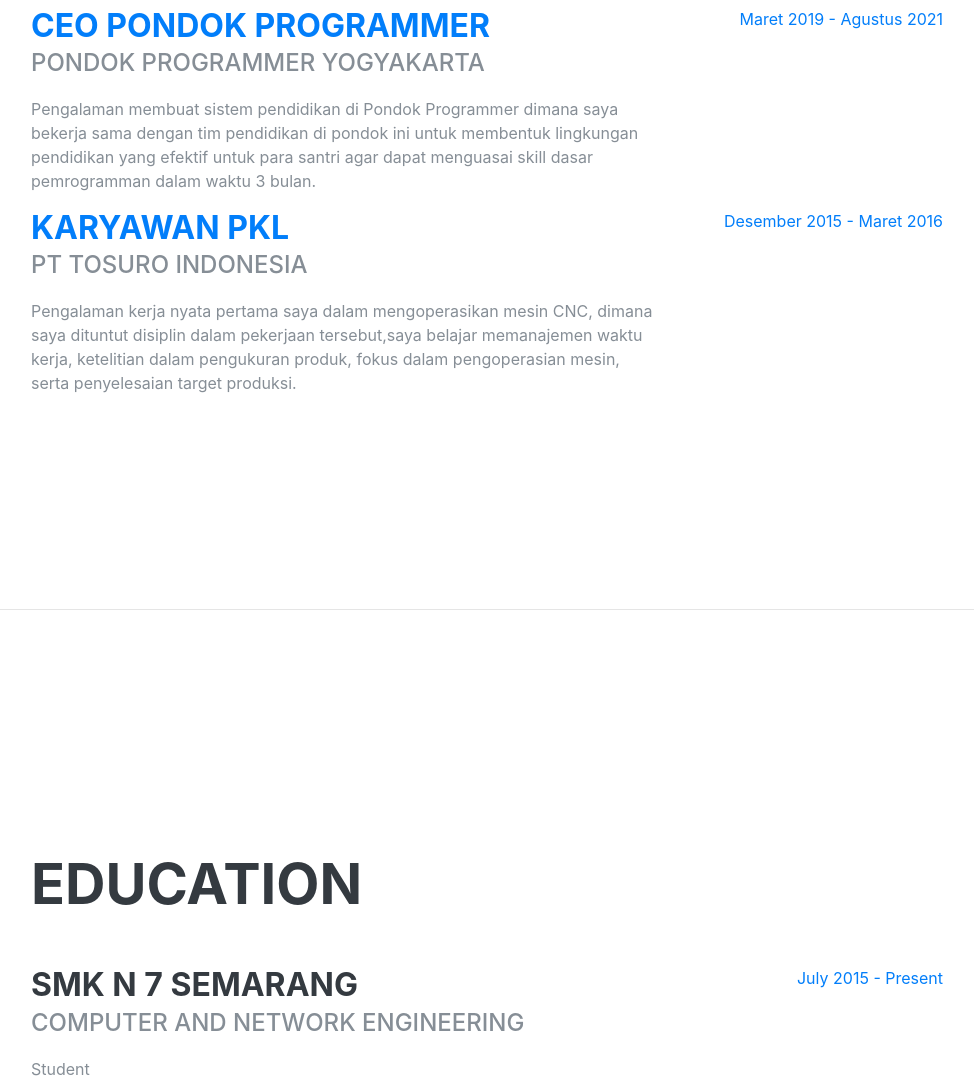
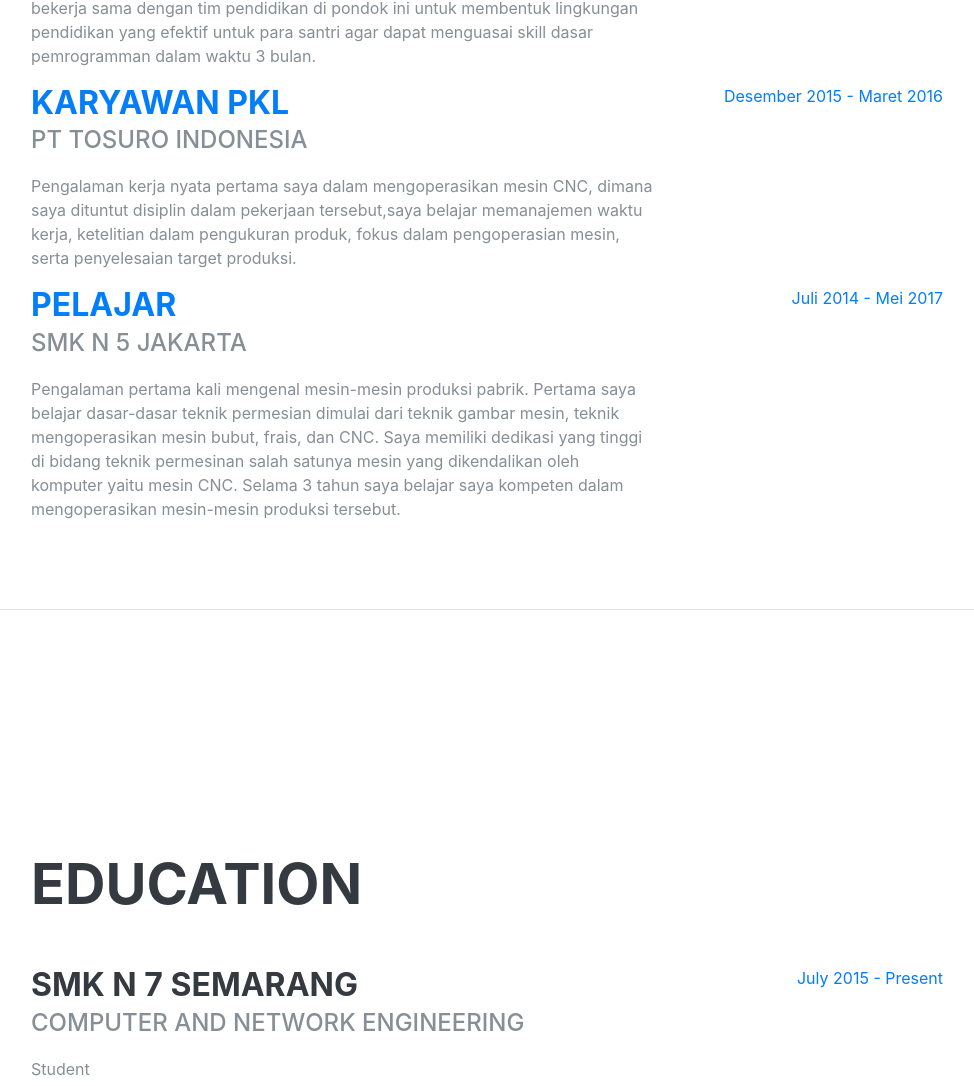
Before and after one commit to hafif07/Curriculum-Vitae, a plain HTML site: page index.html in a window 1280 px wide. Shown: the part 992-2078 px from the top of the page, without its empty margins (289-1263 px from the left). Drawn offline with Linux system fonts and the light colour scheme; a web font is replaced by a local one.

Commit message:
add pengalaman

```diff
--- a/index.html
+++ b/index.html
@@ -120,7 +120,16 @@
               <span class="text-primary">Desember 2015 - Maret 2016</span>
             </div>
           </div>
-
+          <div class="resume-item d-flex flex-column flex-md-row">
+            <div class="resume-content mr-auto">
+              <h3 class="mb-0 text-primary">Pelajar</h3>
+              <div class="subheading mb-3">SMK N 5 Jakarta</div>
+              <p>Pengalaman pertama kali mengenal mesin-mesin produksi pabrik. Pertama saya belajar dasar-dasar teknik permesian dimulai dari teknik gambar mesin, teknik mengoperasikan mesin bubut, frais, dan CNC. Saya memiliki dedikasi yang tinggi di bidang teknik permesinan salah satunya mesin yang dikendalikan oleh komputer yaitu mesin CNC. Selama 3 tahun saya belajar saya kompeten dalam mengoperasikan mesin-mesin produksi tersebut.</p>
+            </div>
+            <div class="resume-date text-md-right">
+              <span class="text-primary">Juli 2014 - Mei 2017</span>
+            </div>
+          </div>
         </div>
       </section>
 
```
